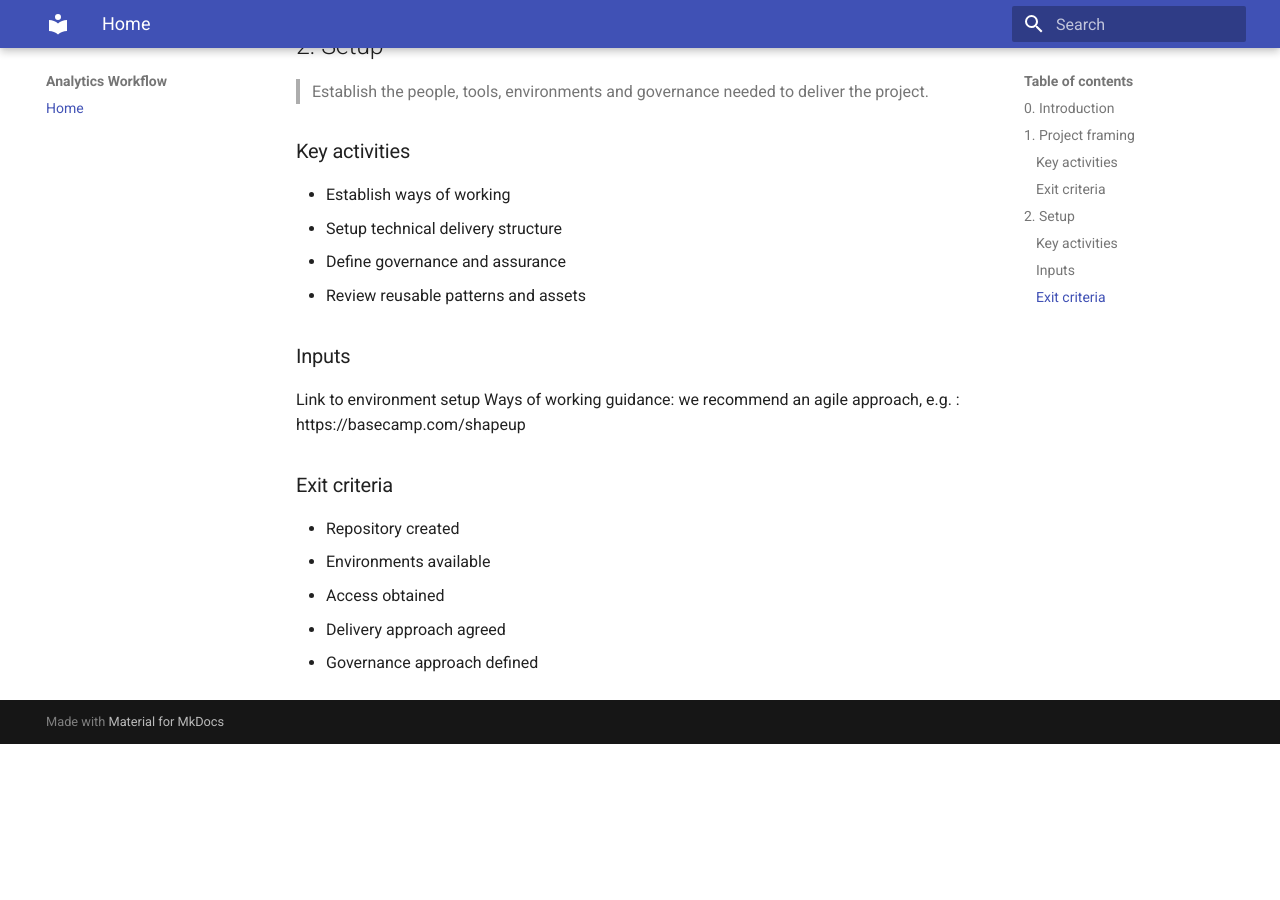
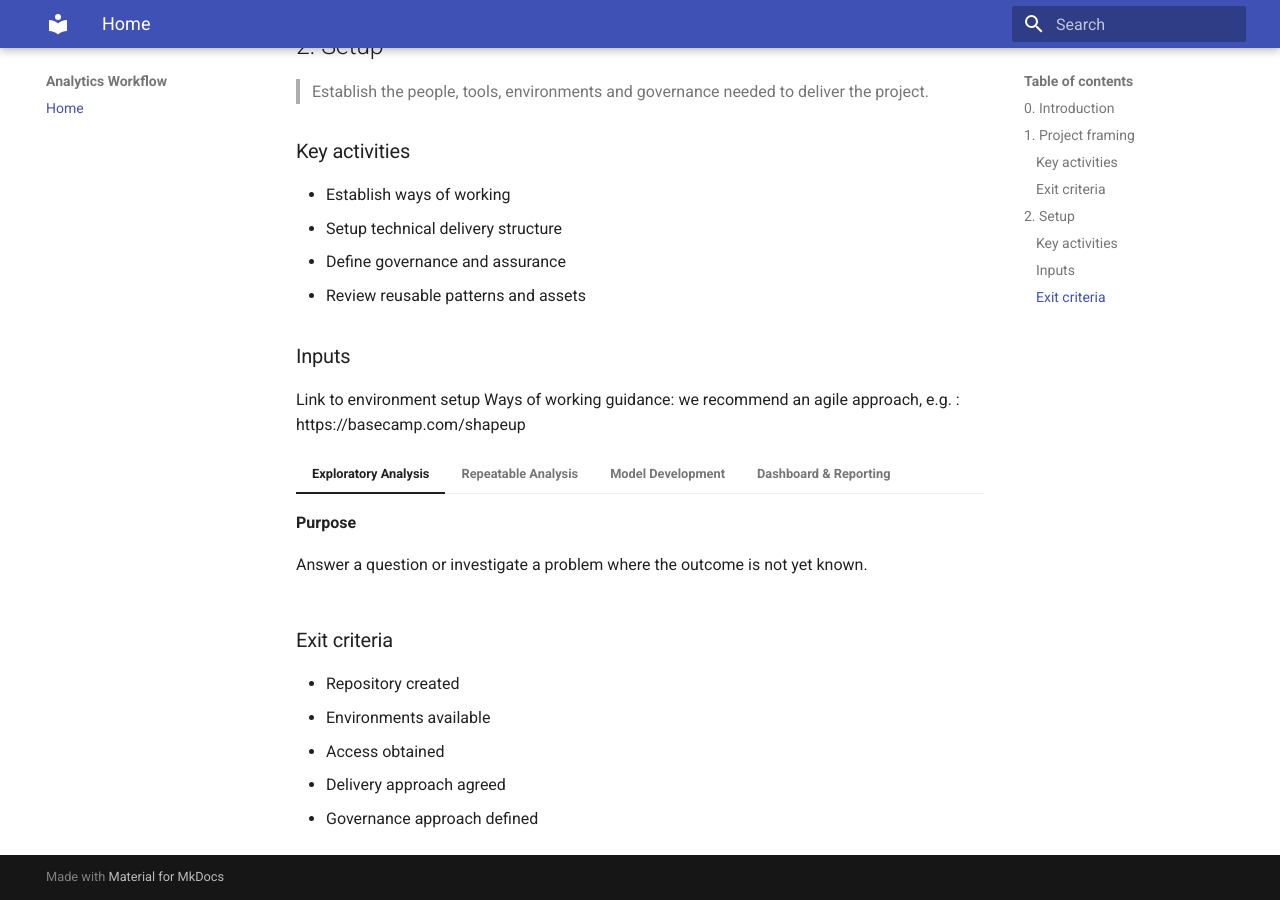
Before and after one commit to wshepghd/laughing-guacamole, an MkDocs documentation site: the page built from docs/index.md, in a window 1280 px wide and 900 px high, scrolled down 2031 px. Built offline with MkDocs 1.6.1 and Material for MkDocs 9.7.7, drawn with Linux system fonts in a browser that asks for light colours; before the commit the page ends 2775 px from its top, so only the background shows below that; part of the change alters nothing that is shown; some of the changed text lies outside the part shown.

Commit message:
Update index.md

```diff
--- a/docs/index.md
+++ b/docs/index.md
@@ -85,6 +85,81 @@ This workflow is intended for projects where data is used to explore, explain, p
     - KPI calculations
     - Scheduled analysis
 
+
+=== "Model Development"
+
+    **Purpose**
+
+    Develop statistical, forecasting, optimisation, or machine learning models that support decision-making.
+
+    **Use when**
+
+    - Statistical modelling
+    - Simulation
+    - Optimisation
+    - Machine learning
+
+    **The client asks**
+
+    > What is likely to happen?
+
+    **Examples**
+
+    - Demand forecasting
+    - Incident prediction
+    - Customer propensity modelling
+    - Asset deterioration modelling
+
+    **Expected controls**
+
+    - Model specification
+    - Validation
+    - Assumptions log
+    - Review record
+
+    **Typical outputs**
+
+    - Predictive models
+    - Forecasts
+    - Risk models
+    - Classification models
+
+
+=== "Dashboard & Reporting"
+
+    **Purpose**
+
+    Enable ongoing monitoring of performance through self-service reporting and visualisation.
+
+    **Use when**
+
+    - Power BI, Dash, Tableau, or similar reporting solutions
+
+    **The client asks**
+
+    > How can we make this visible to others?
+
+    **Examples**
+
+    - Service performance dashboard
+    - Executive reporting pack
+    - Operational management dashboard
+
+    **Expected controls**
+
+    - Data model
+    - Visual QA
+    - UAT
+    - Refresh and support plan
+
+    **Typical outputs**
+
+    - Power BI dashboards
+    - Operational reports
+    - Executive scorecards
+    - KPI monitoring solutions
+
+
 ### Exit criteria
 - The client problem or opportunity is clearly defined.
 - The intended users and decision-makers are identified.
@@ -109,6 +184,30 @@ This workflow is intended for projects where data is used to explore, explain, p
 Link to environment setup
 Ways of working guidance: we recommend an agile approach, e.g. : https://basecamp.com/shapeup
 
+=== "Exploratory Analysis"
+
+    **Purpose**
+
+    Answer a question or investigate a problem where the outcome is not yet known.
+
+=== "Repeatable Analysis"
+
+    **Purpose**
+
+    Create a repeatable analytical process that can be rerun as new data becomes available.
+
+=== "Model Development"
+
+    **Purpose**
+
+    Develop statistical, forecasting, optimisation, or machine learning models that support decision-making.
+
+=== "Dashboard & Reporting"
+
+    **Purpose**
+
+    Enable ongoing monitoring of performance through self-service reporting and visualisation.
+
 ### Exit criteria
 - Repository created
 - Environments available
```
